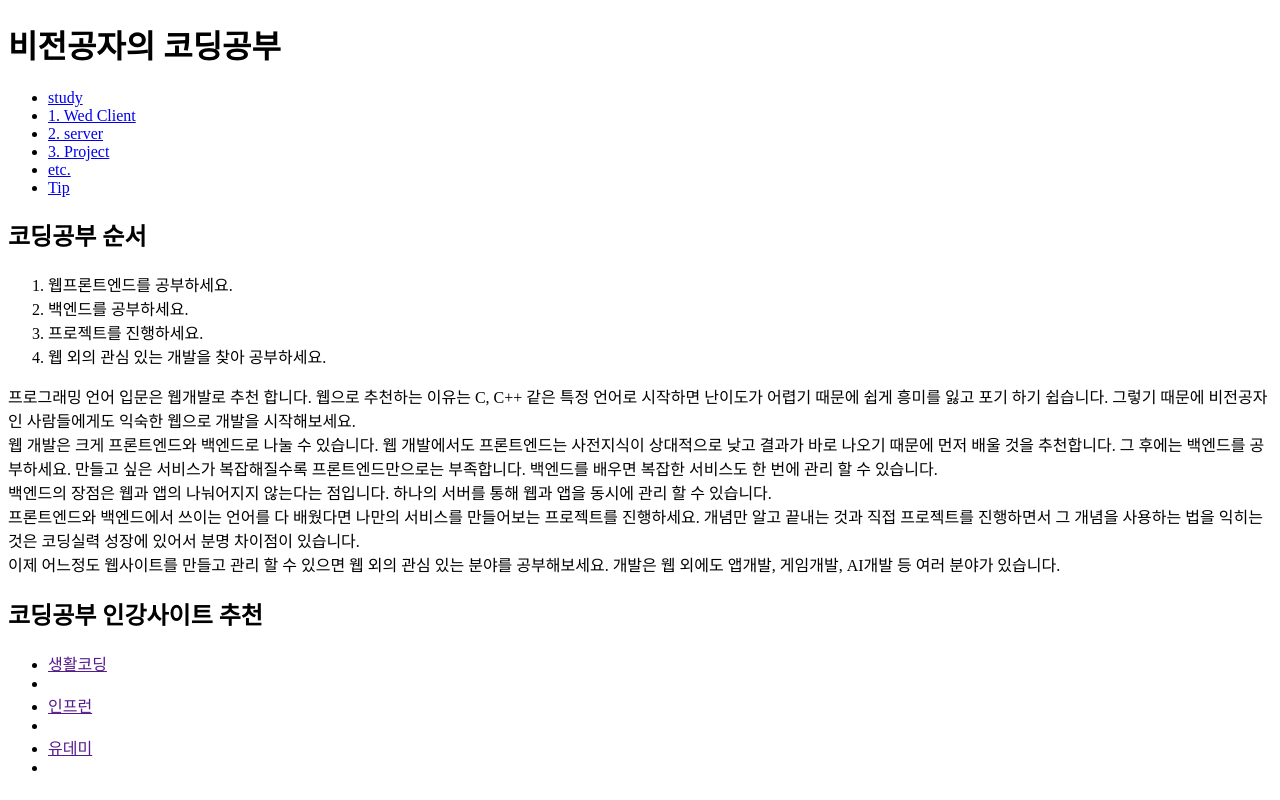
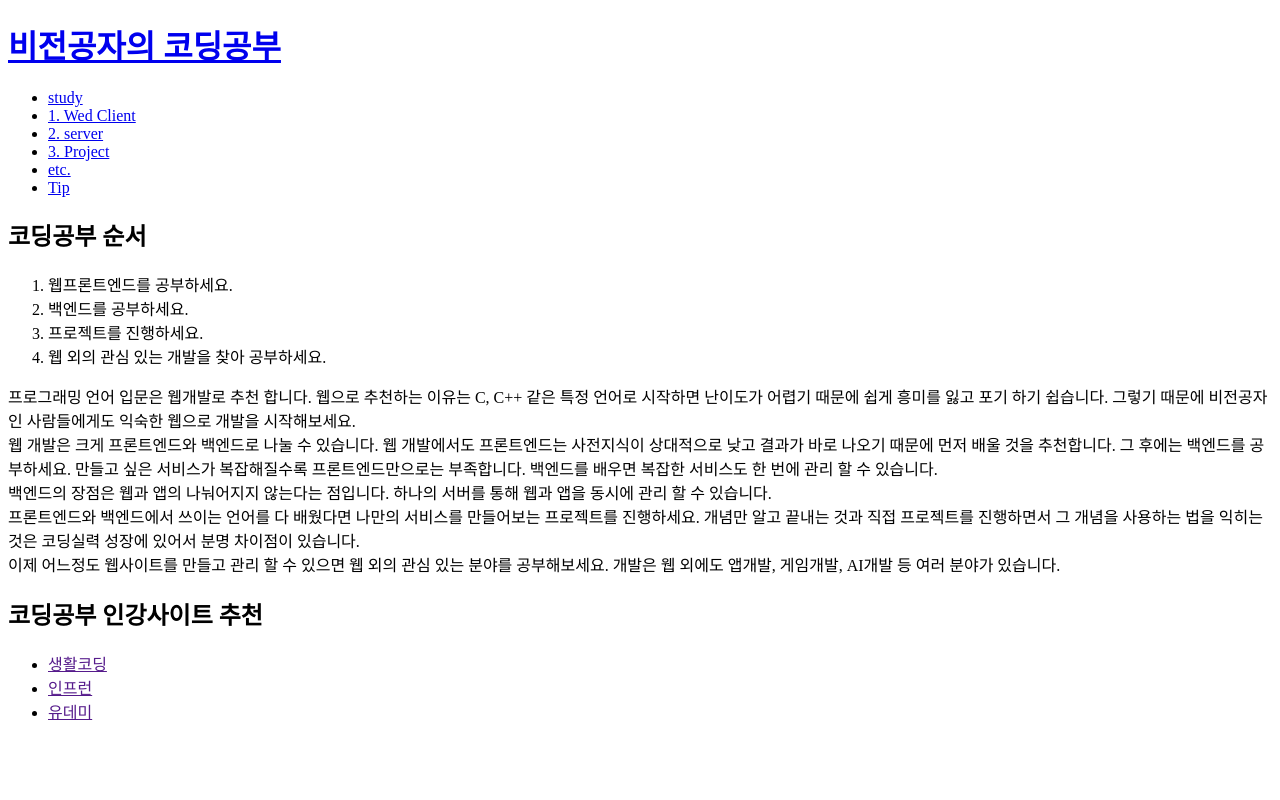
Before and after one commit to smkim9202/CodingStudy, a plain HTML site: page 1.html in a window 1280 px wide. Drawn offline with Linux system fonts and the light colour scheme.

Commit message:
Add files via upload

```diff
--- a/1.html
+++ b/1.html
@@ -9,7 +9,7 @@
     <title>study</title>
   </head>
   <body>
-<h1>비전공자의 코딩공부</h1>
+    <h1><a href="index.html">비전공자의 코딩공부</a></h1>
 
 <ul>
 <li><a href="1.html">study</a></li>
@@ -45,9 +45,9 @@
 
 <h2>코딩공부 인강사이트 추천</h2>
 <ul>
-  <li><a href="" target="_blank" title="생활코딩 사이트">생활코딩</a><li>
-  <li><a href="" target="_blank" title="인프런 사이트">인프런</a><li>
-  <li><a href="" target="_blank" title="유데미 사이트">유데미</a><li>
+  <li><a href="" target="_blank" title="생활코딩 사이트">생활코딩</a></li>
+  <li><a href="" target="_blank" title="인프런 사이트">인프런</a></li>
+  <li><a href="" target="_blank" title="유데미 사이트">유데미</a></li>
   </ul>
 
   </body>
```
Also changed, not shown: 2.html (+2 -1 lines), 3.html (+2 -1 lines), 4.html (+2 -1 lines), 5.html (+2 -1 lines), 6.html (+2 -1 lines), index.html (+1 -1 lines).
